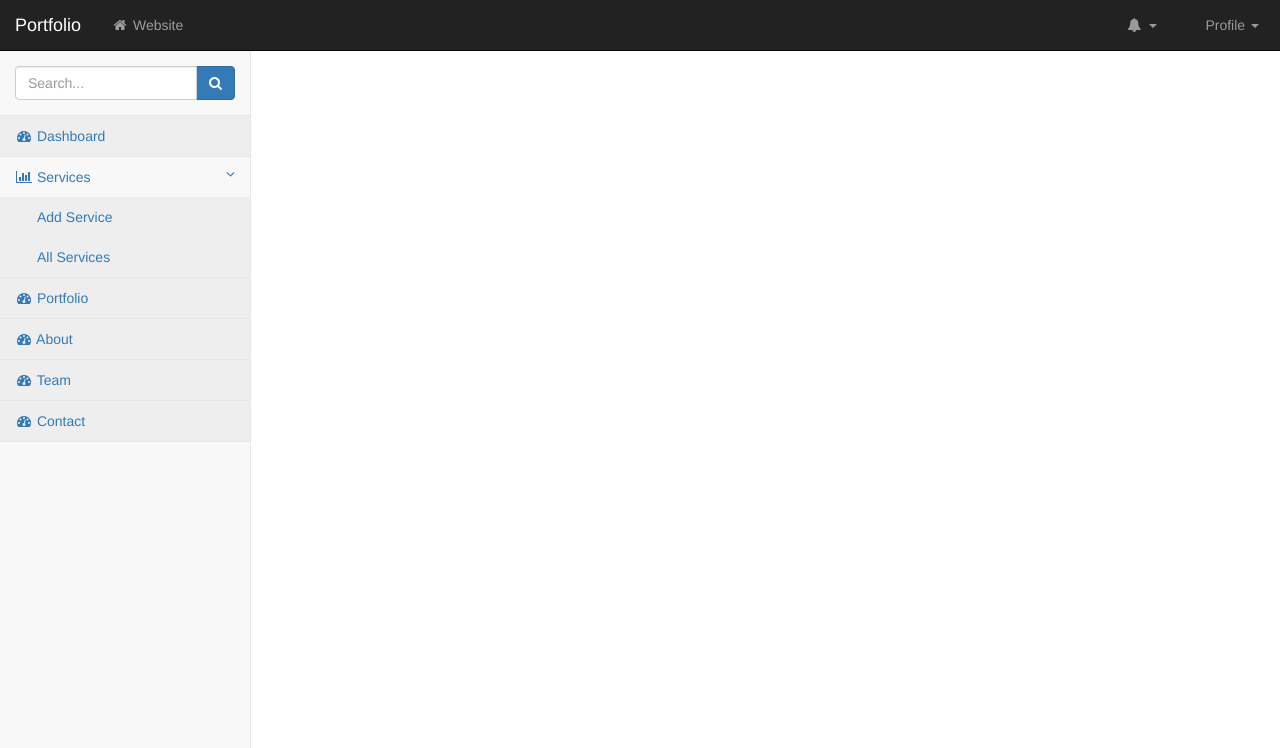
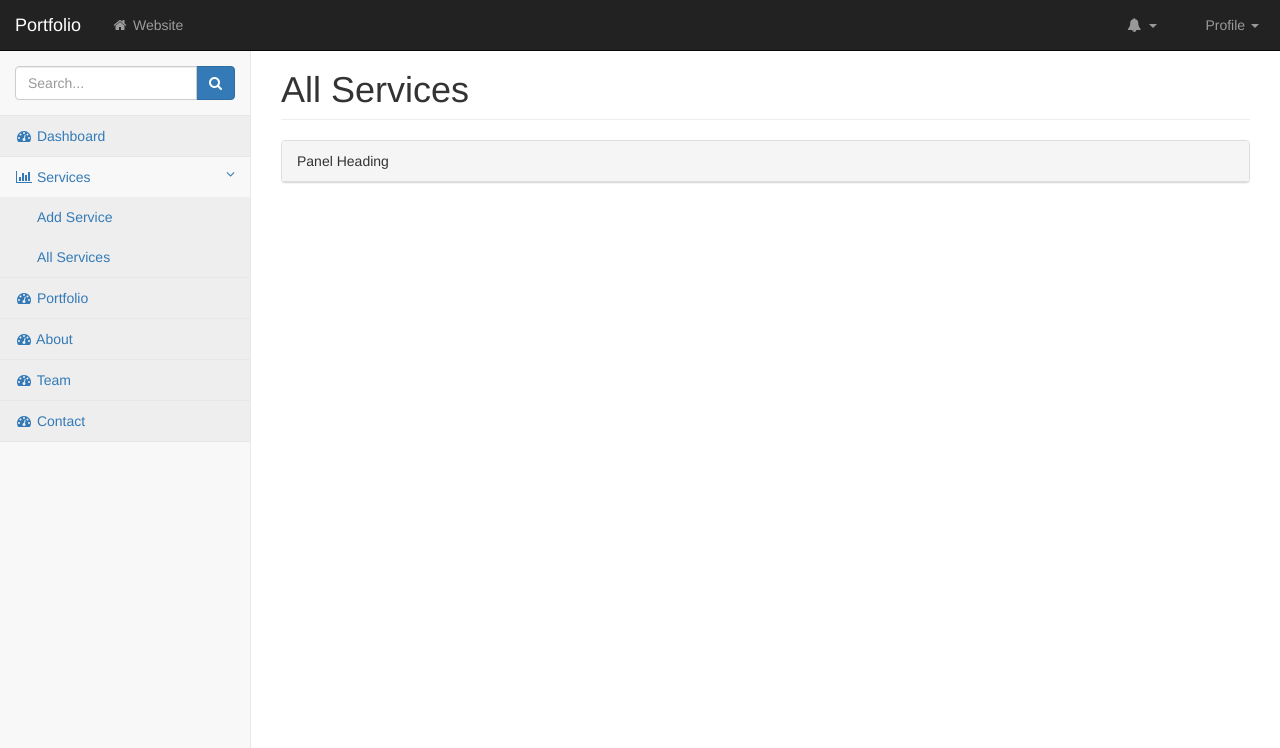
Before and after one commit to Shihan099/django_project1, a Django app: page /dashboard/services/add/ in a window 1280 px wide. Shown: the top 748 px of the page. Run offline with Django 4.2, Linux system fonts and the light colour scheme; some libraries are stand-ins or nearby versions.

Commit message:
add service item default view

```diff
--- a/templates/backend/service/add.html
+++ b/templates/backend/service/add.html
@@ -3,4 +3,24 @@
 {% block title %} Add New Service {% endblock %}
 
 {% block content %}
+<div class="row">
+    <div class="col-lg-12">
+        <h1 class="page-header">All Services</h1>
+    </div>
+    <!-- /.col-lg-12 -->
+</div>
+
+<div class="row">
+    <div class="col-lg-12">
+        <div class="panel panel-default">
+            <div class="panel-heading">
+                Panel Heading
+            </div>
+        </div>
+        <!-- /.panel-heading -->
+        <div class="panel-body">
+
+        </div>
+    </div>
+</div>
 {% endblock %}
```
